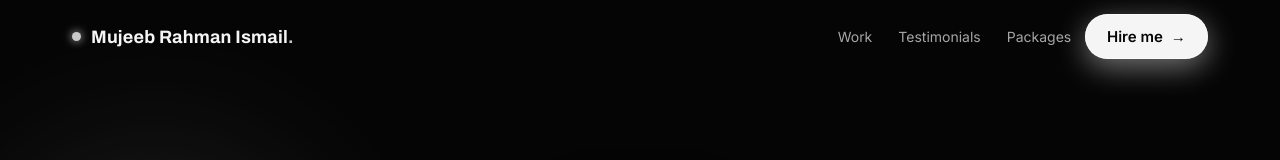
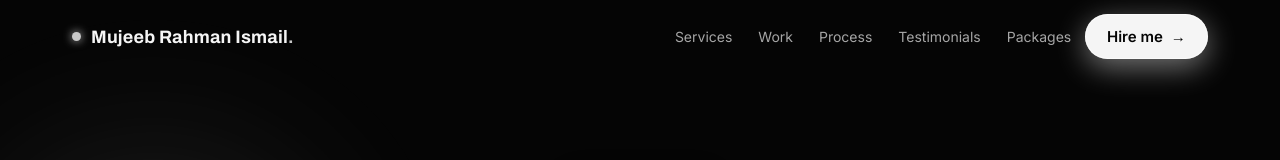
Before and after one commit to mujebrahmnismail7-stack/portfolio, a plain HTML site: page work-with-me.html in a window 1280 px wide. Shown: the top 160 px of the page. Drawn offline with Linux system fonts and the light colour scheme.

Commit message:
Menu order: Services, Work, Process, Work with me

```diff
--- a/work-with-me.html
+++ b/work-with-me.html
@@ -384,7 +384,9 @@ header.open .menu-btn span:last-child{transform:translateY(-4px) rotate(-45deg)}
 <nav aria-label="Main">
 <a href="/" class="logo"><span class="rec" aria-hidden="true"></span>Mujeeb Rahman Ismail<b>.</b></a>
 <div class="links" id="mnav">
+<a href="/#services">Services</a>
 <a href="/#work">Work</a>
+<a href="/#process">Process</a>
 <a href="#testimonials">Testimonials</a>
 <a href="#packages">Packages</a>
 <a href="#contact" class="btn solid mag">Hire me <span class="ar">→</span></a>
```
Also changed, not shown: index.html (+1 -1 lines).
